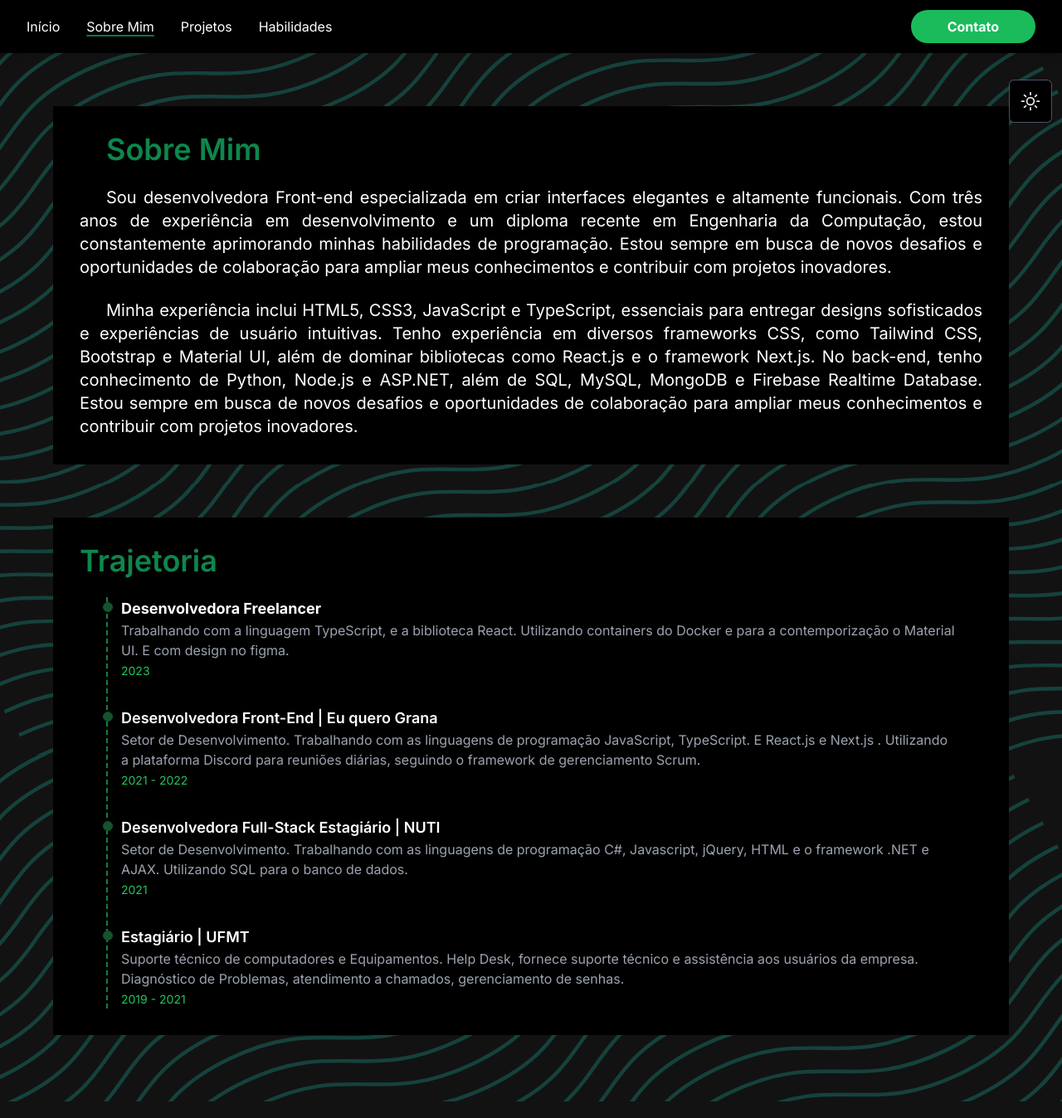
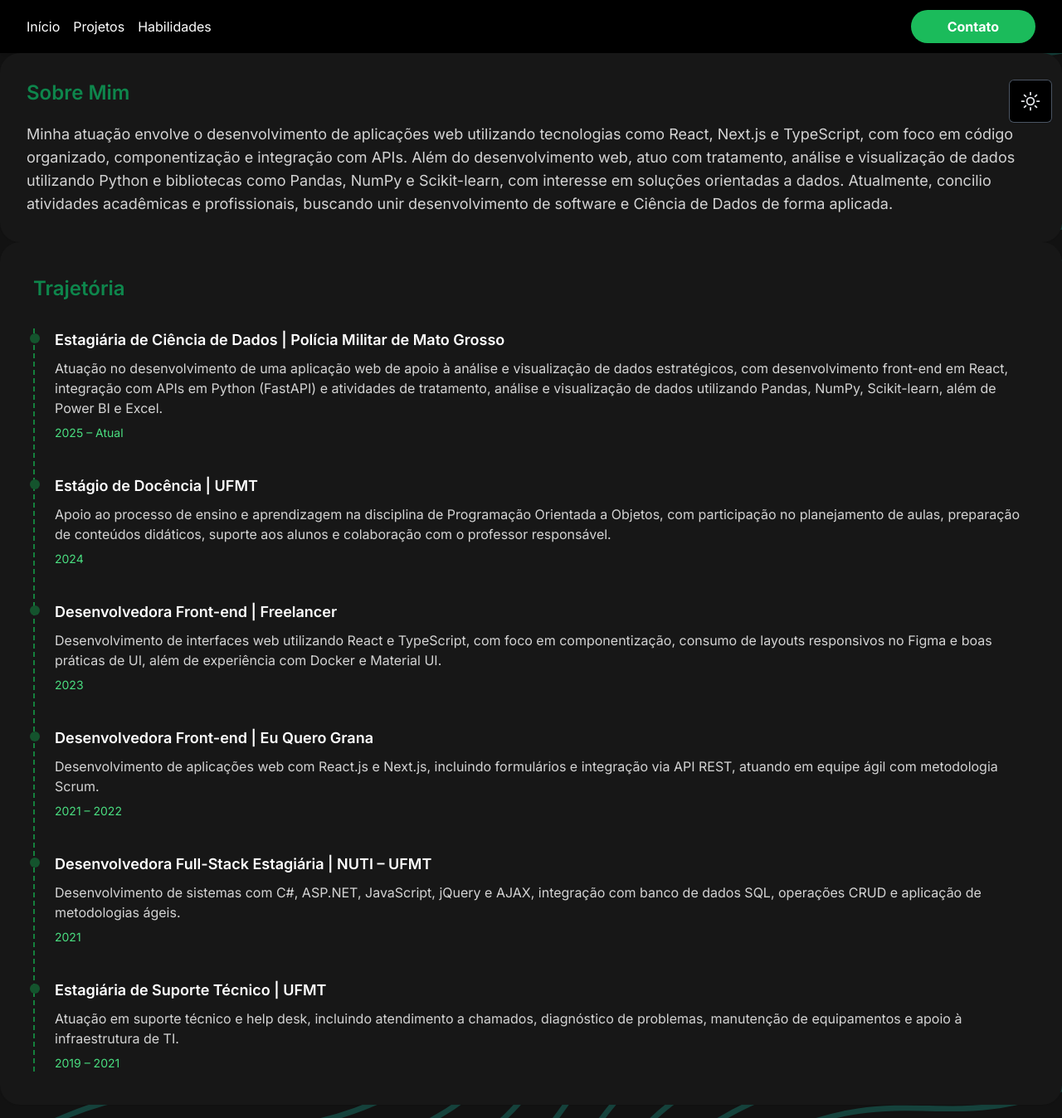
Before and after one commit to RebecaLameira/my-portfolio, a Next.js app: page /aboutMe in a window 1280 px wide. Shown: the whole page at 83% size. Built offline with nearby package versions, Linux system fonts and the light colour scheme.

Commit message:
Corrections and updates to the text.

```diff
--- a/app/layout.tsx
+++ b/app/layout.tsx
@@ -3,31 +3,33 @@ import "./globals.css";
 import { Inter } from "next/font/google";
 import { Providers } from "./providers";
 import Dropdowns from "../components/Dropdowns/Dropdowns";
-import Footer from "../components/Footer/Footer";
 import Navbar from "../components/Navbar/Navbar";
+
 const inter = Inter({ subsets: ["latin"] });
 
 export const metadata: Metadata = {
-  title: "Portfolio Releca Lameira",
+  title: "Portfolio Rebeca Lameira",
   description: "",
 };
+
 export default function RootLayout({
   children,
 }: {
   children: React.ReactNode;
 }) {
   return (
-    <html lang="en" className={inter.className} suppressHydrationWarning>
+    <html lang="pt-BR" className={inter.className} suppressHydrationWarning>
       <head>
         <link rel="icon" href="/img/RL.ico" sizes="any" />
       </head>
-      <body className="flex h-screen w-screen bg-opacity-20 bg-fundo bg-cover bg-repeat dark:bg-darkfundo">
+
+      <body className="min-h-screen bg-fundo bg-cover bg-repeat dark:bg-darkfundo">
         <Providers>
-          <main>
-            <Navbar />
-            <Dropdowns />
-            {children}
-          </main>
+          <Navbar />
+          <Dropdowns />
+
+          {/* Conteúdo das páginas */}
+          <main className="flex flex-col">{children}</main>
         </Providers>
       </body>
     </html>
--- a/app/page.tsx
+++ b/app/page.tsx
@@ -1,17 +1,36 @@
+import Header from "../components/Header/Header";
+import Content from "../components/Content/Content";
+import Trajectory from "../components/Trajectory/Trajectory";
 import Footer from "../components/Footer/Footer";
-import Header from "../components/Header/Header";
-import Logos from "../components/Logos/Logos";
-import { Metadata } from "next";
-
-export const metadata: Metadata = {
-  title: "Home - Portfolio Rebeca Lameira",
-};
+import Link from "next/link";
 
 export default function Home() {
   return (
-    <div>
+    <>
+      {/* Header */}
       <Header />
+
+      {/* Sobre Mim */}
+      <section className="mx-auto max-w-7xl px-4 py-4 lg:px-0">
+        <Content />
+      </section>
+
+      {/* Trajetória */}
+      <section className="mx-auto max-w-7xl px-4 py-4 lg:px-2">
+        <Trajectory />
+      </section>
+
+      {/* CTA */}
+      <section className="flex justify-center pb-20 pt-2">
+        <Link
+          href="/projects"
+          className="rounded-xl bg-green-700 px-10 py-4 text-lg font-semibold text-white transition hover:bg-green-800"
+        >
+          Ver meus projetos
+        </Link>
+      </section>
+
       <Footer />
-    </div>
+    </>
   );
 }
--- a/components/Content/Content.tsx
+++ b/components/Content/Content.tsx
@@ -1,27 +1,22 @@
 import Title from "../Title/Title";
+
 const Content = () => {
   return (
-    <article className="sm:text-sm sm:m-8 m-16 grid gap-6 bg-white p-8 text-justify indent-8 text-xl dark:bg-black">
+    <article className="m-0 rounded-3xl bg-white p-8 text-lg shadow-sm dark:bg-neutral-900 lg:mx-4 lg:p-6 lg:text-base md:mx-4 md:p-6 sm:text-sm">
       <Title>Sobre Mim</Title>
-      <p>
-        Sou desenvolvedora Front-end especializada em criar interfaces elegantes
-        e altamente funcionais. Com três anos de experiência em desenvolvimento
-        e um diploma recente em Engenharia da Computação, estou constantemente
-        aprimorando minhas habilidades de programação. Estou sempre em busca de
-        novos desafios e oportunidades de colaboração para ampliar meus
-        conhecimentos e contribuir com projetos inovadores.
-      </p>
-      <p>
-        Minha experiência inclui HTML5, CSS3, JavaScript e TypeScript,
-        essenciais para entregar designs sofisticados e experiências de usuário
-        intuitivas. Tenho experiência em diversos frameworks CSS, como Tailwind
-        CSS, Bootstrap e Material UI, além de dominar bibliotecas como React.js
-        e o framework Next.js. No back-end, tenho conhecimento de Python,
-        Node.js e ASP.NET, além de SQL, MySQL, MongoDB e Firebase Realtime
-        Database. Estou sempre em busca de novos desafios e oportunidades de
-        colaboração para ampliar meus conhecimentos e contribuir com projetos
-        inovadores.
-      </p>
+
+      <div className="mt-5 grid gap-3 text-neutral-700 dark:text-neutral-300">
+        <p>
+          Minha atuação envolve o desenvolvimento de aplicações web utilizando
+          tecnologias como React, Next.js e TypeScript, com foco em código
+          organizado, componentização e integração com APIs. Além do
+          desenvolvimento web, atuo com tratamento, análise e visualização de
+          dados utilizando Python e bibliotecas como Pandas, NumPy e
+          Scikit-learn, com interesse em soluções orientadas a dados.
+          Atualmente, concilio atividades acadêmicas e profissionais, buscando
+          unir desenvolvimento de software e Ciência de Dados de forma aplicada.
+        </p>
+      </div>
     </article>
   );
 };
--- a/components/Header/Header.tsx
+++ b/components/Header/Header.tsx
@@ -11,29 +11,37 @@ const juliusFont = Julius_Sans_One({
 
 const Header = () => {
   return (
-    <div className="my-16 flex h-full w-auto items-center justify-between lg:flex-wrap-reverse lg:justify-around lg:gap-8 md:gap-0">
-      <div className="m-0 flex h-3/5 w-1/2 flex-wrap gap-4 rounded-r-[100px] bg-white p-10 ps-20 dark:bg-neutral-900 lg:m-12 lg:mb-20 lg:w-full lg:rounded-none lg:p-8 md:justify-center md:gap-4">
+    <div className="my-12 flex h-full w-auto items-center justify-between lg:flex-wrap-reverse lg:justify-around lg:gap-6 md:gap-4">
+      <div className="m-0 flex h-3/5 w-1/2 flex-wrap gap-3 rounded-r-[100px] bg-white p-8 ps-16 dark:bg-neutral-900 lg:m-10 lg:mb-16 lg:w-full lg:rounded-none lg:p-6 md:justify-center md:gap-3">
         <section className="gap-1 md:inline-flex sm:block">
-          <p className="text-5xl lg:text-3xl md:text-xl sm:inline">
-            Bem-vindo, <a className="inline-flex text-xl lg:text-lg">ao meu</a>
+          <p className="text-4xl lg:text-2xl md:text-lg sm:inline">
+            Bem-vindo,{" "}
+            <a className="inline-flex text-lg lg:text-base">ao meu</a>
           </p>
 
-          <p className="text-3xl lg:text-xl md:font-black">Portfólio!</p>
+          <p className="text-2xl lg:text-lg md:text-base md:font-black">
+            Portfólio!
+          </p>
         </section>
-        <div className="grid justify-items-stretch gap-4">
-          <p className="w-2/3 justify-self-end text-justify text-lg lg:w-full lg:justify-center lg:text-base md:p-8 md:py-0 md:text-sm">
-            {" "}
-            Olá! Sou Rebeca Lameira, uma Engenheira da Computação, apaixonada
-            por criar interfaces de usuário elegantes, intuitivas e funcionais.
-            Este portfólio foi criado com o objetivo de compartilhar alguns dos
-            projetos em que trabalhei e demonstrar minhas habilidades e
-            conhecimentos na área de desenvolvimento.{" "}
+
+        <div className="grid justify-items-stretch gap-3">
+          <p className="w-2/3 justify-self-end text-justify text-base lg:w-full lg:justify-center lg:text-sm md:px-6 md:py-0 md:text-sm">
+            Olá! Sou Rebeca Lameira, Engenheira da Computação e mestranda em
+            Computação Aplicada, com atuação em desenvolvimento de software e
+            Ciência de Dados. Tenho interesse em criar soluções funcionais, bem
+            estruturadas e orientadas a dados, unindo desenvolvimento web,
+            análise e visualização de informações.
           </p>
+
           <h1
-            className={`${juliusFont.className} justify-self-end text-2xl lg:text-lg md:mx-10 md:justify-self-center`}
+            className={`${juliusFont.className} justify-self-end text-xl lg:text-base md:mx-10 md:justify-self-center`}
           >
             DESENVOLVEDORA FULL-STACK
           </h1>
+
+          <p className="justify-self-end text-xs text-neutral-600 dark:text-neutral-400 md:justify-self-center">
+            Ciência de Dados · Computação Aplicada
+          </p>
         </div>
 
         <Button className="my-4 hidden lg:block md:justify-self-center">
@@ -45,13 +53,13 @@ const Header = () => {
         </Button>
       </div>
 
-      <div>
+      <div className="mr-14 flex justify-center lg:mr-0">
         <Image
           src="/img/Photo.svg"
           alt="Foto da Rebeca Lameira"
-          width={384}
-          height={391}
-          className="shink mr-20 flex lg:m-0 lg:scale-75"
+          width={320}
+          height={331}
+          className="shrink-0 scale-100 lg:scale-75"
         />
       </div>
     </div>
--- a/components/Navbar/NavLinks/NavLinks.tsx
+++ b/components/Navbar/NavLinks/NavLinks.tsx
@@ -6,7 +6,7 @@ import { usePathname } from "next/navigation";
 
 const links = [
   { title: "Início", path: "/" },
-  { title: "Sobre Mim", path: "/aboutMe" },
+  /*{title: "Sobre Mim", path: "/aboutMe" }*/
   { title: "Projetos", path: "/projects" },
   { title: "Habilidades", path: "/skills" },
 ];
@@ -14,14 +14,13 @@ const links = [
 const NavLinks = () => {
   const pathname = usePathname();
   return (
-    <div className="flex gap-8 lg:shrink md:gap-4 sm:m-1 sm:text-base">
-      {links.map((link) => {
-        return (
+    <div className="flex w-full justify-start gap-4 md:gap-8 sm:gap-6">
+      {links.map((link) => (
         <Link
           key={link.title}
           href={link.path}
           className={clsx(
-              "decoration-emerald-500 decoration-2 underline-offset-4 hover:text-emerald-500 hover:underline",
+            "decoration-emerald-500 decoration-2 underline-offset-4 hover:text-emerald-500 hover:underline sm:text-base",
             {
               "underline decoration-emerald-700 underline-offset-4":
                 pathname === link.path,
@@ -30,9 +29,9 @@ const NavLinks = () => {
         >
           {link.title}
         </Link>
-        );
-      })}
+      ))}
     </div>
   );
 };
+
 export default NavLinks;
--- a/components/Title/Title.tsx
+++ b/components/Title/Title.tsx
@@ -5,7 +5,7 @@ export type TitleProps = {
 const Title = ({ children, className }: TitleProps) => {
   return (
     <h1
-      className={`sm:text-xl md:text-2xl text-4xl font-semibold text-secondary ${className}`}
+      className={`text-2xl font-semibold text-secondary md:text-xl sm:text-lg ${className}`}
     >
       {children}
     </h1>
--- a/components/Trajectory/Trajectory.tsx
+++ b/components/Trajectory/Trajectory.tsx
@@ -1,72 +1,129 @@
 import Title from "../Title/Title";
+
 const Trajectory = () => {
   return (
-    <div className="sm:m-8 m-16 bg-white p-8 dark:bg-black">
-      <Title>Trajetoria</Title>
-      <br />
-      <div>
-        <ol className="relative mx-8 border-s-2 border-dashed border-green-700">
-          <li className="mb-8 ms-4">
-            <div className="absolute -start-1.5 mt-1.5 h-3 w-3 rounded-full border border-white bg-green-700 dark:border-green-900 dark:bg-green-900"></div>
-            <h3 className="text-lg font-bold text-secondary dark:text-white">
-              Desenvolvedora Freelancer
+    <section className="rounded-3xl bg-white p-10 shadow-sm dark:bg-neutral-900 sm:p-6">
+      <Title>Trajetória</Title>
+
+      <ol className="relative mt-8 border-s-2 border-dashed border-green-700 ps-6">
+        {/* Ciência de Dados */}
+        <li className="mb-10">
+          <span className="absolute -start-1.5 mt-1.5 h-3 w-3 rounded-full bg-green-700 dark:bg-green-900" />
+
+          <h3 className="text-lg font-semibold text-secondary dark:text-white">
+            Estagiária de Ciência de Dados | Polícia Militar de Mato Grosso
           </h3>
-            <p className="text-base font-normal text-gray-500 dark:text-gray-400">
-              Trabalhando com a linguagem TypeScript, e a biblioteca React.
-              Utilizando containers do Docker e para a contemporização o
-              Material UI. E com design no figma.
+
+          <p className="mt-2 text-base text-neutral-700 dark:text-neutral-300">
+            Atuação no desenvolvimento de uma aplicação web de apoio à análise e
+            visualização de dados estratégicos, com desenvolvimento front-end em
+            React, integração com APIs em Python (FastAPI) e atividades de
+            tratamento, análise e visualização de dados utilizando Pandas,
+            NumPy, Scikit-learn, além de Power BI e Excel.
           </p>
-            <time className="mb-1 text-sm font-normal leading-none text-gray-400 dark:text-green-500">
+
+          <time className="mt-2 block text-sm text-green-700 dark:text-green-400">
+            2025 – Atual
+          </time>
+        </li>
+
+        {/* Estágio de Docência */}
+        <li className="mb-10">
+          <span className="absolute -start-1.5 mt-1.5 h-3 w-3 rounded-full bg-green-700 dark:bg-green-900" />
+
+          <h3 className="text-lg font-semibold text-secondary dark:text-white">
+            Estágio de Docência | UFMT
+          </h3>
+
+          <p className="mt-2 text-base text-neutral-700 dark:text-neutral-300">
+            Apoio ao processo de ensino e aprendizagem na disciplina de
+            Programação Orientada a Objetos, com participação no planejamento de
+            aulas, preparação de conteúdos didáticos, suporte aos alunos e
+            colaboração com o professor responsável.
+          </p>
+
+          <time className="mt-2 block text-sm text-green-700 dark:text-green-400">
+            2024
+          </time>
+        </li>
+
+        {/* Freelancer */}
+        <li className="mb-10">
+          <span className="absolute -start-1.5 mt-1.5 h-3 w-3 rounded-full bg-green-700 dark:bg-green-900" />
+
+          <h3 className="text-lg font-semibold text-secondary dark:text-white">
+            Desenvolvedora Front-end | Freelancer
+          </h3>
+
+          <p className="mt-2 text-base text-neutral-700 dark:text-neutral-300">
+            Desenvolvimento de interfaces web utilizando React e TypeScript, com
+            foco em componentização, consumo de layouts responsivos no Figma e
+            boas práticas de UI, além de experiência com Docker e Material UI.
+          </p>
+
+          <time className="mt-2 block text-sm text-green-700 dark:text-green-400">
             2023
           </time>
         </li>
-          <li className="mb-8 ms-4">
-            <div className="absolute -start-1.5 mt-1.5 h-3 w-3 rounded-full border border-white bg-green-700 dark:border-green-900 dark:bg-green-900"></div>
+
+        {/* Eu Quero Grana */}
+        <li className="mb-10">
+          <span className="absolute -start-1.5 mt-1.5 h-3 w-3 rounded-full bg-green-700 dark:bg-green-900" />
+
           <h3 className="text-lg font-semibold text-secondary dark:text-white">
-              Desenvolvedora Front-End | Eu quero Grana
+            Desenvolvedora Front-end | Eu Quero Grana
           </h3>
-            <p className="text-base font-normal text-gray-500 dark:text-gray-400">
-              Setor de Desenvolvimento. Trabalhando com as linguagens de
-              programação JavaScript, TypeScript. E React.js e Next.js .
-              Utilizando a plataforma Discord para reuniões diárias, seguindo o
-              framework de gerenciamento Scrum.
+
+          <p className="mt-2 text-base text-neutral-700 dark:text-neutral-300">
+            Desenvolvimento de aplicações web com React.js e Next.js, incluindo
+            formulários e integração via API REST, atuando em equipe ágil com
+            metodologia Scrum.
           </p>
-            <time className="mb-1 text-sm font-normal leading-none text-gray-400 dark:text-green-500">
-              2021 - 2022
+
+          <time className="mt-2 block text-sm text-green-700 dark:text-green-400">
+            2021 – 2022
           </time>
         </li>
-          <li className="mb-8 ms-4">
-            <div className="absolute -start-1.5 mt-1.5 h-3 w-3 rounded-full border border-white bg-green-700 dark:border-green-900 dark:bg-green-900"></div>
+
+        {/* NUTI */}
+        <li className="mb-10">
+          <span className="absolute -start-1.5 mt-1.5 h-3 w-3 rounded-full bg-green-700 dark:bg-green-900" />
 
           <h3 className="text-lg font-semibold text-secondary dark:text-white">
-              Desenvolvedora Full-Stack Estagiário | NUTI
+            Desenvolvedora Full-Stack Estagiária | NUTI – UFMT
           </h3>
-            <p className="text-base font-normal text-gray-500 dark:text-gray-400">
-              Setor de Desenvolvimento. Trabalhando com as linguagens de
-              programação C#, Javascript, jQuery, HTML e o framework .NET e
-              AJAX. Utilizando SQL para o banco de dados.
+
+          <p className="mt-2 text-base text-neutral-700 dark:text-neutral-300">
+            Desenvolvimento de sistemas com C#, ASP.NET, JavaScript, jQuery e
+            AJAX, integração com banco de dados SQL, operações CRUD e aplicação
+            de metodologias ágeis.
           </p>
-            <time className="mb-1 text-sm font-normal leading-none text-gray-400 dark:text-green-500">
+
+          <time className="mt-2 block text-sm text-green-700 dark:text-green-400">
             2021
           </time>
         </li>
-          <li className="ms-4">
-            <div className="absolute -start-1.5 mt-1.5 h-3 w-3 rounded-full border border-white bg-green-700 dark:border-green-900 dark:bg-green-900"></div>
+
+        {/* Suporte */}
+        <li>
+          <span className="absolute -start-1.5 mt-1.5 h-3 w-3 rounded-full bg-green-700 dark:bg-green-900" />
+
           <h3 className="text-lg font-semibold text-secondary dark:text-white">
-              Estagiário | UFMT
+            Estagiária de Suporte Técnico | UFMT
           </h3>
-            <p className="text-base font-normal text-gray-500 dark:text-gray-400">
-              Suporte técnico de computadores e Equipamentos. Help Desk, fornece
-              suporte técnico e assistência aos usuários da empresa. Diagnóstico
-              de Problemas, atendimento a chamados, gerenciamento de senhas.
+
+          <p className="mt-2 text-base text-neutral-700 dark:text-neutral-300">
+            Atuação em suporte técnico e help desk, incluindo atendimento a
+            chamados, diagnóstico de problemas, manutenção de equipamentos e
+            apoio à infraestrutura de TI.
           </p>
-            <time className="mb-1 text-sm font-normal leading-none text-gray-400 dark:text-green-500">
-              2019 - 2021
+
+          <time className="mt-2 block text-sm text-green-700 dark:text-green-400">
+            2019 – 2021
           </time>
         </li>
       </ol>
-      </div>
-    </div>
+    </section>
   );
 };
 
```
Lines whose indentation alone changed are shown as unchanged.
